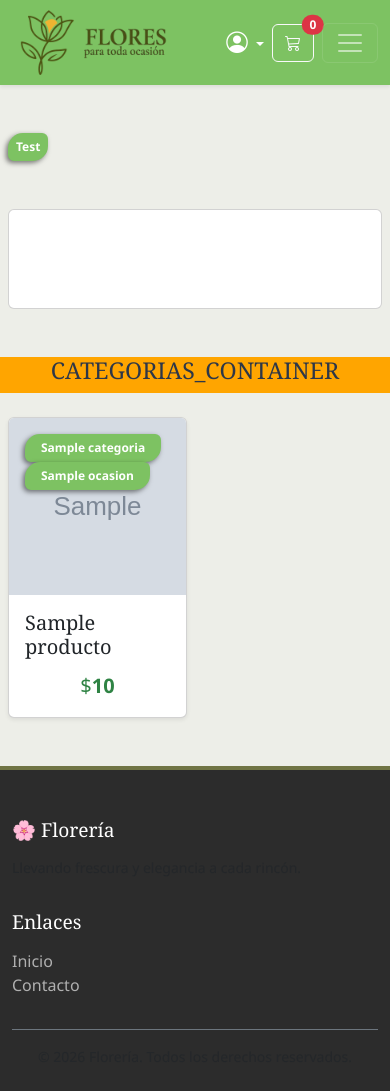
After one commit to PhilipV4/proyecto-floreria, a Django app: page /catalogo/ in a window 390 px wide. The commit adds this page. Run offline with Django 5.2, Linux system fonts and the light colour scheme; tables that the repository leaves empty hold one stand-in row (values such as "Sample post"); grey boxes marked "Sample" are stand-in pictures.

Commit message:
Catalogo template (responsive)

```diff
--- a/config/settings.py
+++ b/config/settings.py
@@ -109,7 +109,7 @@ AUTH_PASSWORD_VALIDATORS = [
 # Internationalization
 # https://docs.djangoproject.com/en/5.2/topics/i18n/
 
-LANGUAGE_CODE = 'en-us'
+LANGUAGE_CODE = 'es-ar'
 
 TIME_ZONE = 'UTC'
 
--- /dev/null
+++ b/tienda/static/CSS/other.css
@@ -0,0 +1,48 @@
+/*== ELEMENTOS ==*/
+
+    .flower-boxratio{
+        --bs-aspect-ratio: 100%;
+    }
+
+        .flower-boxratio > .flower-cartbtn {
+        top: auto;
+        height: auto;
+        }
+
+        .flower-boxratio > .flower-tagbox {
+        width: auto;
+        height: auto;
+        }
+
+    .flower-tag{
+        background-color: rgb(125, 194, 98);
+        border-top-left-radius: 15px;
+        border-bottom-right-radius: 15px;
+        box-shadow: -2px 2px 5px rgba(0, 0, 0, 0.5);
+    }
+
+    .flower-pricetext{
+        color: #2f8344;
+    }
+
+    .background-blur{
+        background-color: rgba(3, 3, 3, 0.4);
+        backdrop-filter: blur(10px);
+        border-top-left-radius: 15px;
+        border-bottom-right-radius: 15px;
+    }
+
+/*== ANIMACIONES ==*/
+
+    /*== Animación sobrepuesta ==*/
+        .flower-cartbtn{
+            opacity: 0;
+            transform: translateY(100%);
+            transition: opacity 0.3s ease, transform 0.3s ease;
+        }
+
+        .flower-productbox:hover .flower-cartbtn,
+        .flower-productbox:focus-within .flower-cartbtn{
+            opacity: 1;
+            transform: translateY(0);
+        }
--- a/tienda/templates/base.html
+++ b/tienda/templates/base.html
@@ -14,6 +14,7 @@
     <link rel="stylesheet" href="{% static 'CSS/header.css' %}">
     <link rel="stylesheet" href="{% static 'CSS/footer.css' %}">
     <link rel="stylesheet" href="{% static 'CSS/general.css' %}">
+    <link rel="stylesheet" href="{% static 'CSS/other.css' %}">
     <script src="https://cdn.jsdelivr.net/npm/htmx.org@2.0.11/dist/htmx.min.js"
         integrity="sha384-2OatzQy1H+Zd/IIrjr1TcuDGqLXeHhbooAyJY1KdQMKnr4LZ22k31GBLdYKHmVjg"
         crossorigin="anonymous"></script>
@@ -179,7 +180,7 @@
         </div>
     </div>
 
-    <main class="container my-4 flex-grow-1">
+    <main class="container-fluid px-1 px-md-5 my-4 flex-grow-1">
         {% block content %}
 
         {% endblock %}
--- /dev/null
+++ b/tienda/templates/catalogo/catalogo_producto.html
@@ -0,0 +1,61 @@
+{% extends 'base.html' %}
+{% block content %}
+
+<!--Contenedor principal-->
+<div class="container-fluid px-1 px-md-5 my-4" >
+
+    <span class="badge  p-2 px-2  flower-tag mb-5">Test</span>
+    <div class="card mb-5" style="height: 100px;"></div>
+
+    <div class="row g-4">
+        <!--Recuadro categorias-->
+        <div class="col-12 col-md-3" style="background-color: orange;"><h3 class="d-flex justify-content-center">CATEGORIAS_CONTAINER</h3> </div>
+
+        <!--Catalogo de productos-->
+        <div class="col-12 col-md-9" >
+            <div class="row row-cols-2 row-cols-lg-3 row-cols-xl-4 g-3">
+            {% for prod in productos %}
+                <div class="col">
+                    <!--Recuadro del producto-->
+                    <div class="card shadow-sm flower-productbox">
+
+                        <!--Recuadro Imagen producto-->
+                        <div class="ratio position-relative overflow-hidden flower-boxratio">
+
+                            {% if prod.imagen %}
+                            <img src="{{prod.imagen.url}}" class="card-img-top" alt="{{prod.nombre}}">
+                            {% else %}
+                            <img src="/static/Placeholder.jpg" class="card-img-top" alt="{{prod.nombre}}">
+                            {% endif %}
+
+                            <!--Etiquetas de categoría y ocasión-->
+                            <p class="card-text text-muted position-absolute top-0 start-0 m-3 flower-tagbox">
+                                {% if prod.categoria %}<span class="badge p-2 px-3 flower-tag">{{prod.categoria.nombre}}</span>{% endif %}
+                                {% if prod.ocasion %}<span class="badge p-2 px-3 flower-tag">{{prod.ocasion.nombre}}</span>{% endif %}
+                            </p>
+
+                            <!--Boton-->
+                            <div class="flower-cartbtn position-absolute bottom-0 start-0 end-0 p-3">
+                                <div class="d-flex justify-content-center">
+                                    <button class="btn btn-primary btn-md d-flex align-items-center justify-content-center gap-2"><i class="bi bi-cart-plus-fill fs-4"></i><span>Agregar al carrito</span></button>
+                                </div>
+                            </div>
+
+                        </div>
+
+                        <!--Cuerpo del recuadro-->
+                        <div class="card-body d-flex flex-column align-items-center">
+                            <h5 class="card-title">{{prod.nombre}}</h5>
+                            <span class="mt-1 fs-5 flower-pricetext">$<span class="fs-5 fw-bold flower-pricetext">{{prod.precio|floatformat:"0g"}}</span></span>
+                        </div>
+
+                    </div>
+                </div>
+            {% endfor %}
+            </div>
+        </div>
+
+    </div>
+</div>
+
+{% endblock %}
--- a/tienda/urls.py
+++ b/tienda/urls.py
@@ -4,6 +4,8 @@ from . import views
 urlpatterns = [
     path('', views.inicio, name='inicio'),
 
+    #catalogo
+    path('catalogo/', views.catalogo_productos, name='catalogo_productos'),
     #productos
     path('productos/', views.lista_productos, name='lista_productos'),
     #admin
@@ -13,7 +15,4 @@ urlpatterns = [
     path('gestion/eliminar/<int:id>/', views.eliminar_producto, name='eliminar_producto'),
     path('gestion/crear_categoria/', views.crear_categoria, name='crear_categoria'),
     path('gestion/crear_ocasion/', views.crear_ocasion, name='crear_ocasion'),
-
-    #PRUEBA
-    path('prueba/', views.prueba, name='prueba'),
 ]
--- a/tienda/views.py
+++ b/tienda/views.py
@@ -6,19 +6,45 @@ from .forms import CategoriaForm, OcasionForm, ProductoForm
 
 from django.db.models import Q
 
-# Create your views here.
+
 def inicio(request):
     return render(request, 'inicio.html')
 
-#PRUEBA
-def prueba(request):
-    return render(request, 'catalogo/prueba.html')
+#Catalogo de productos
+def catalogo_productos(request):
+    #Carga los productos y filtra los productos no disponibles.
+    productos = Producto.objects.filter(disponible=True).select_related('categoria','ocasion')
+
+    #Cargamos las Categorias y Ocasiones.
+    categorias = Categoria.objects.all()
+    ocasiones = Ocasion.objects.all()
+
+    #Conseguimos las id de Categoria y Ocasion.
+    categoria_id = request.GET.get('categoria')
+    ocasion_id = request.GET.get('ocasion')
+
+    #Filtra productos por categoria y ocasion.
+    if categoria_id:
+        productos = productos.filter(categoria_id=categoria_id)
+    if ocasion_id:
+        productos = productos.filter(ocasion_id=ocasion_id)
+
+    #Diccionario para la pantilla (catalogo/catalogo_productos.html).
+    context = {
+        'productos' : productos,
+        'categorias' : categorias,
+        'ocasiones' : ocasiones,
+        'categoria_actual' : categoria_id or '',
+        'ocasion_actual' : ocasion_id or '',
+    }
+
+    return render(request, 'catalogo/catalogo_producto.html', context)
 
 def lista_productos(request):
     #falta agregar no mostrar productos que no esten disponibles, quizas se pueda hacer en el html con un if,
     #pero mejor hacerlo en la vista.
 
-    productos = Producto.objects.all().select_related('categoria', 'ocasion')
+    productos = Producto.objects.filter(disponible=True).select_related('categoria', 'ocasion')
 
     categoria_id = request.GET.get('categoria')
     ocasion_id = request.GET.get('ocasion')
```
Also changed, not shown: tienda/templates/catalogo/prueba.html (deleted, +0 -23 lines), tienda/static/Placeholder.jpg (added).
